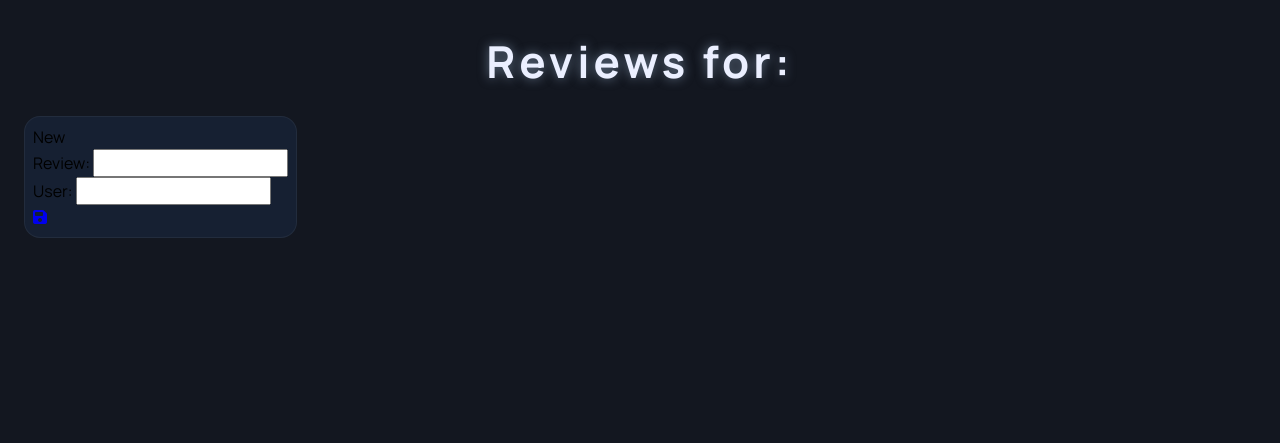
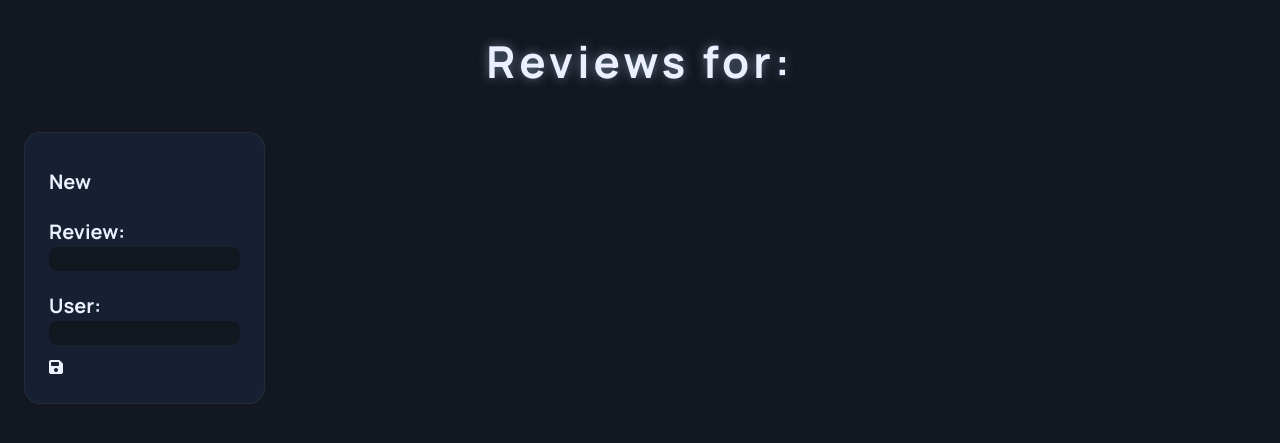
Before and after one commit to rwxdan/movies-rate-site, a website: page pages/movies.html in a window 1280 px wide. Shown: the part 99-542 px from the top of the page. Drawn offline with Linux system fonts and the light colour scheme; no server answers.

Commit message:
Add new elements style

```diff
--- a/css/main.css
+++ b/css/main.css
@@ -38,6 +38,14 @@ h1 {
   text-align: center;
   padding-block: 0.25em 0.5em;
   text-shadow: 0 0 0.25em hsl(212, 69%, 83%, 0.5);
+}
+
+h2 {
+  font-size: clamp(1.125rem, 3vh, 1.5rem);
+  color: var(--neutral-clr-400);
+  text-align: center;
+  font-weight: 400;
+  letter-spacing: 2px;
 }
 
 .primary-nav .logo {
@@ -100,6 +108,15 @@ h1 {
   justify-content: center;
 }
 
+.reviews-column {
+  margin-block: 2vmin;
+  display: grid;
+  grid-template-rows: auto;
+  grid-template-columns: repeat(auto-fit, minmax(15rem, 1fr));
+  gap: 2em;
+  justify-content: center;
+}
+
 .card {
   max-width: fit-content;
   overflow: hidden;
@@ -118,7 +135,7 @@ h1 {
   left: 0;
   right: 0;
   background-color: var(--neutral-clr-750);
-  box-shadow: 0 -1em 3.5em 4em hsl(222, 25%, 10%, 0.95);
+  box-shadow: 0 -1em 2.25em 2.5em hsl(222, 25%, 10%, 0.95);
   padding-block: 0 1.5em;
   padding-inline: 0.5em;
   text-align: center;
@@ -126,9 +143,15 @@ h1 {
   animation: bottom-to-top 400ms ease;
 }
 
-.movie-title {
+.movie-title,
+.reviews-content {
   font-size: 1.25rem;
   font-weight: 700;
+}
+
+.reviews-content {
+  color: var(--neutral-clr-400);
+  padding-block: 0.5em;
 }
 
 .movie-title,
@@ -142,8 +165,21 @@ h1 {
   font-weight: 400;
 }
 
+.reviews-link {
+  display: block;
+  letter-spacing: 1px;
+  font-size: 0.875rem;
+  color: var(--neutral-clr-400);
+  text-decoration: none;
+}
+
+.reviews-link:hover {
+  text-decoration: underline;
+}
+
 .card:hover {
   border-color: transparent;
+  cursor: pointer;
 }
 .card:hover .details,
 .card:hover .movie-title,
@@ -163,6 +199,26 @@ h1 {
   opacity: 0.85;
 }
 
+.add-review,
+.add-user {
+  display: block;
+  background-color: var(--neutral-clr-800);
+  color: var(--neutral-clr-400);
+  border-radius: 0.5em;
+  border: 0;
+  font-size: 1rem;
+  font-weight: 400;
+}
+
+.user-action {
+  display: block;
+  color: var(--neutral-clr-400);
+}
+
+.review.card {
+  padding: 1.5em;
+}
+
 @keyframes bottom-to-top {
   from {
     opacity: 0;
```
